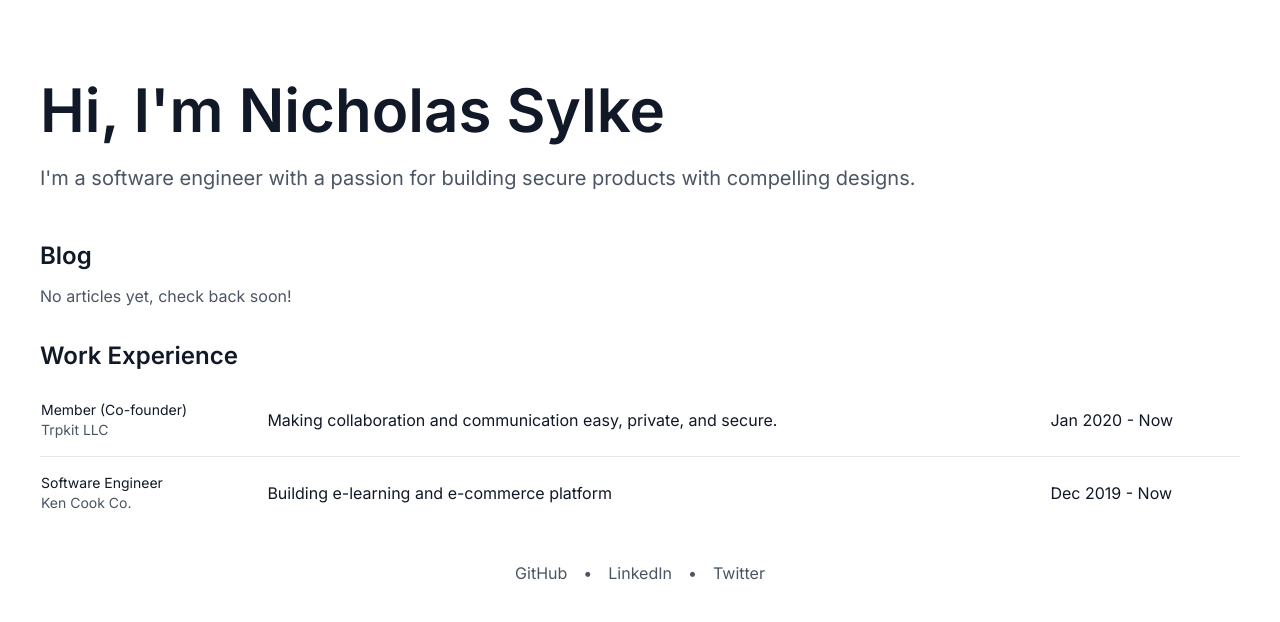
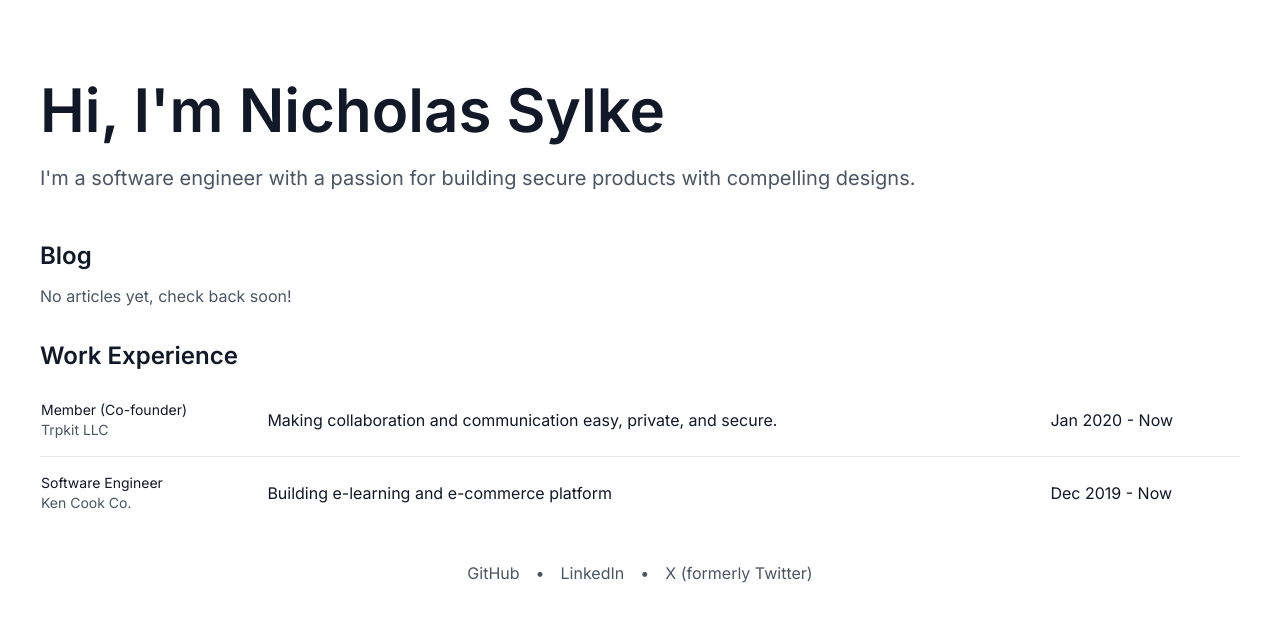
Before and after one commit to nsylke/nsylke.com, a Next.js app: page / in a window 1280 px wide. Shown: the top 622 px of the page. Built offline with nearby package versions, Linux system fonts and the light colour scheme.

Commit message:
refactor: change wording of twitter/X

```diff
--- a/src/pages/index.tsx
+++ b/src/pages/index.tsx
@@ -69,10 +69,10 @@ const IndexPage = () => (
       <span className="mx-2">&bull;</span>
       <a
         target="_blank"
-        href="https://twitter.com/nsylke"
+        href="https://x.com/nsylke"
         className="hover:text-gray-800"
       >
-        Twitter
+        X (formerly Twitter)
       </a>
     </div>
   </div>
```
